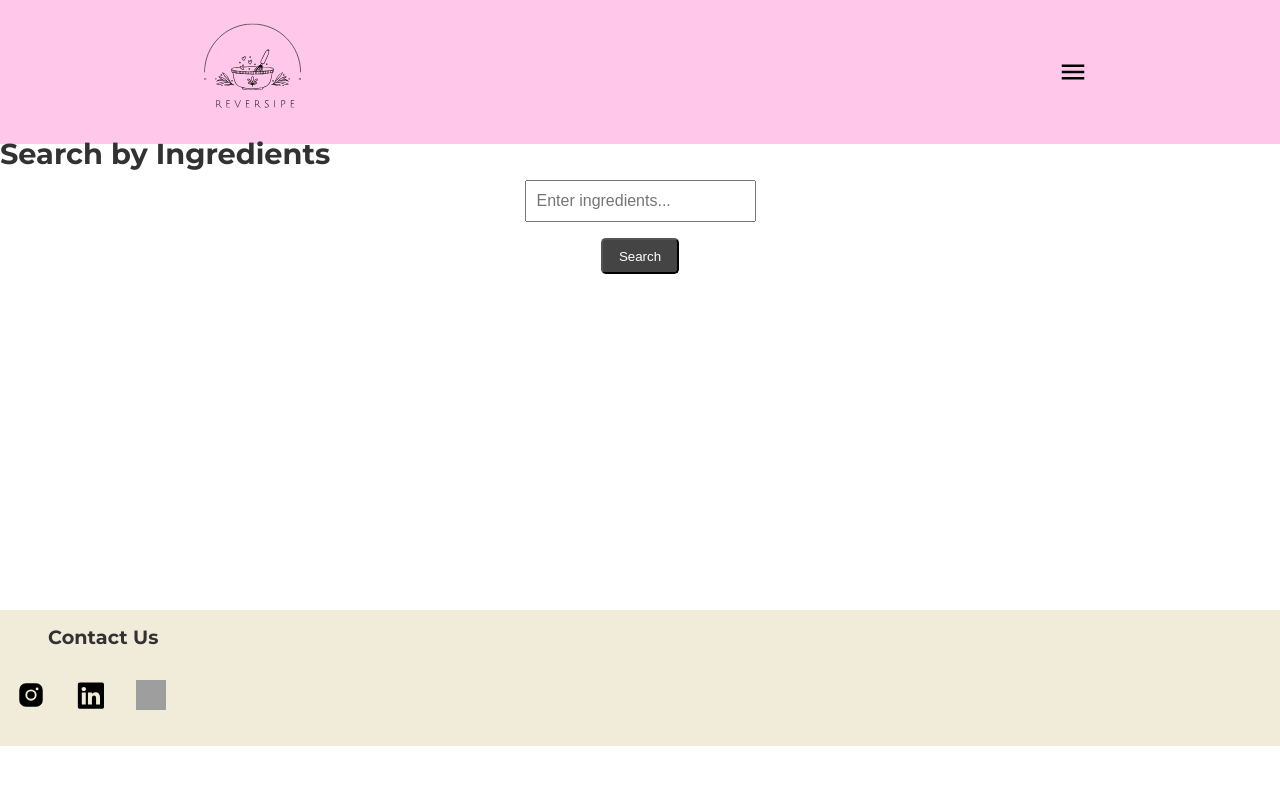
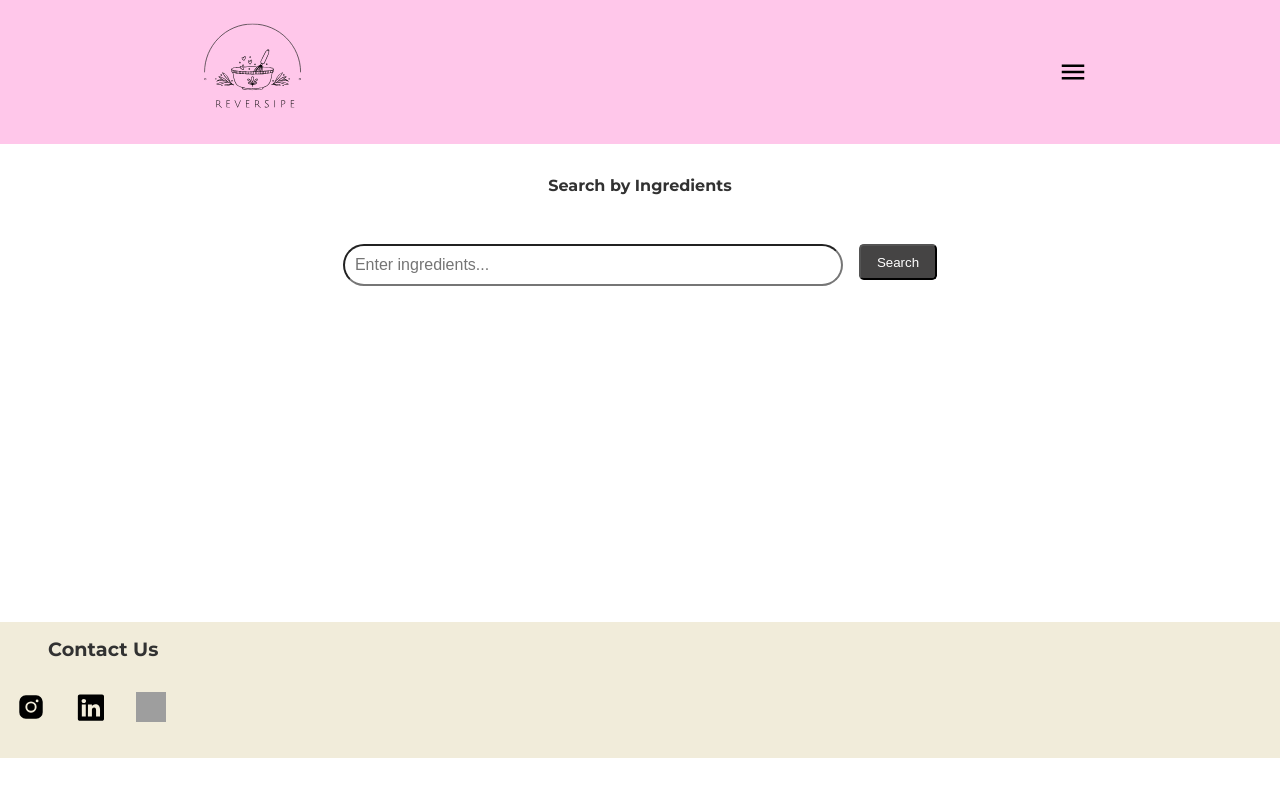
Before and after one commit to Dedeemiko/Reversipe, a React (Vite) app: page /search-by-ingredients in a window 1280 px wide. Shown: the top 796 px of the page. Built offline with nearby package versions, Linux system fonts and the light colour scheme; grey boxes are pictures that could not be loaded.

Commit message:
Add additional styling for mobile design

```diff
--- a/src/components/Menu/Menu.scss
+++ b/src/components/Menu/Menu.scss
@@ -52,8 +52,7 @@
 
 	li {
 		list-style: none;
-		padding: 10px 15px;
-		border-bottom: 1px solid #434343;
+		padding: 10px 5px;
 		cursor: pointer;
 		&:hover {
 			background-color: #f0f0f0;
--- a/src/components/RecipeDetailPageComponent/RecipeDetailPage.scss
+++ b/src/components/RecipeDetailPageComponent/RecipeDetailPage.scss
@@ -8,6 +8,13 @@
 	&__img {
 		width: 100%;
 	}
+
+	h2 {
+		padding: 1.5rem 0;
+	}
+	p {
+		padding: 0.3rem 0;
+	}
 }
 
 .label {
--- a/src/components/SearchInput/SearchInput.scss
+++ b/src/components/SearchInput/SearchInput.scss
@@ -7,6 +7,11 @@
 .search-input {
 	padding: 10px;
 	font-size: 16px;
+	border-radius: 30px;
+
+	@include desktop {
+		width: 500px;
+	}
 
 	&__error {
 		color: rgb(245, 5, 5);
--- a/src/pages/SearchByIngredientsPage/SearchByIngredientsPage.scss
+++ b/src/pages/SearchByIngredientsPage/SearchByIngredientsPage.scss
@@ -4,12 +4,25 @@
 @use "../../styles/partials/mixins" as *;
 
 .search-ingredients {
+	h2 {
+		display: flex;
+		justify-content: center;
+		font-size: 1rem;
+		padding: 2rem;
+	}
+
 	&__options {
 		display: flex;
 		flex-direction: column;
 		align-items: center;
 		padding: 1rem;
 		gap: 1rem;
+
+		@include desktop {
+			flex-direction: row;
+			justify-content: center;
+			align-items: normal;
+		}
 	}
 
 	&__results {
@@ -17,7 +30,6 @@
 		width: 70%;
 		margin: auto;
 		overflow: auto;
-		background-color: white;
 		padding: 1rem 0;
 	}
 
@@ -46,4 +58,20 @@
 	&__image img {
 		border-radius: 8px;
 	}
+
+	&__list-details {
+		@include tablet {
+			display: flex;
+			flex-direction: column;
+			gap: 1rem;
+		}
+	}
+
+	&__link {
+		text-decoration: none;
+	}
+
+	&__link h3 {
+		font-size: 0.8rem;
+	}
 }
--- a/src/pages/SearchByRecipePage/SearchByRecipePage.scss
+++ b/src/pages/SearchByRecipePage/SearchByRecipePage.scss
@@ -4,12 +4,25 @@
 @use "../../styles/partials/mixins" as *;
 
 .search-recipe {
+	h2 {
+		display: flex;
+		justify-content: center;
+		font-size: 1rem;
+		padding: 2rem;
+	}
+
 	&__options {
 		display: flex;
 		flex-direction: column;
 		align-items: center;
 		padding: 1rem;
 		gap: 1rem;
+
+		@include desktop {
+			flex-direction: row;
+			justify-content: center;
+			align-items: normal;
+		}
 	}
 
 	&__results {
@@ -17,7 +30,6 @@
 		width: 70%;
 		margin: auto;
 		overflow: auto;
-		background-color: white;
 		padding: 1rem 0;
 	}
 
@@ -46,4 +58,20 @@
 	&__image img {
 		border-radius: 8px;
 	}
+
+	&__list-details {
+		@include tablet {
+			display: flex;
+			flex-direction: column;
+			gap: 1rem;
+		}
+	}
+
+	&__link {
+		text-decoration: none;
+	}
+
+	&__link h3 {
+		font-size: 0.8rem;
+	}
 }
```
